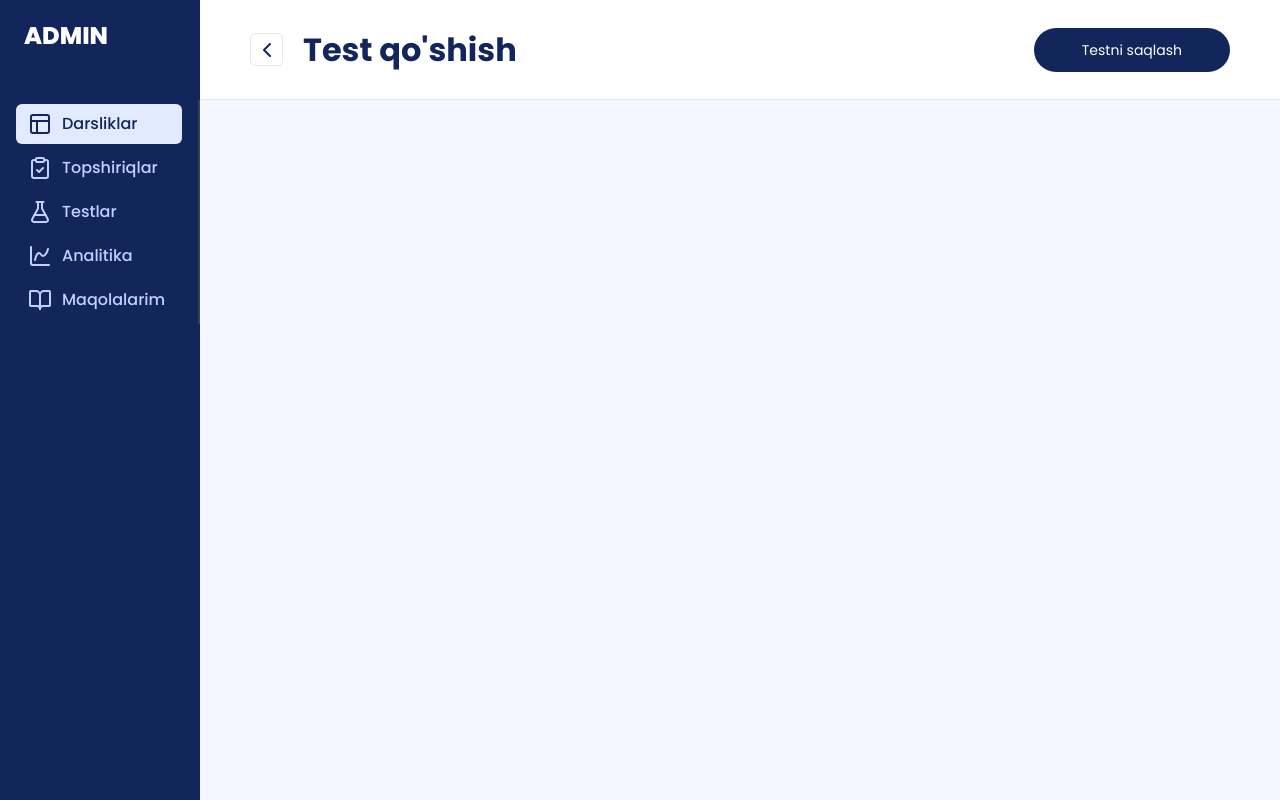
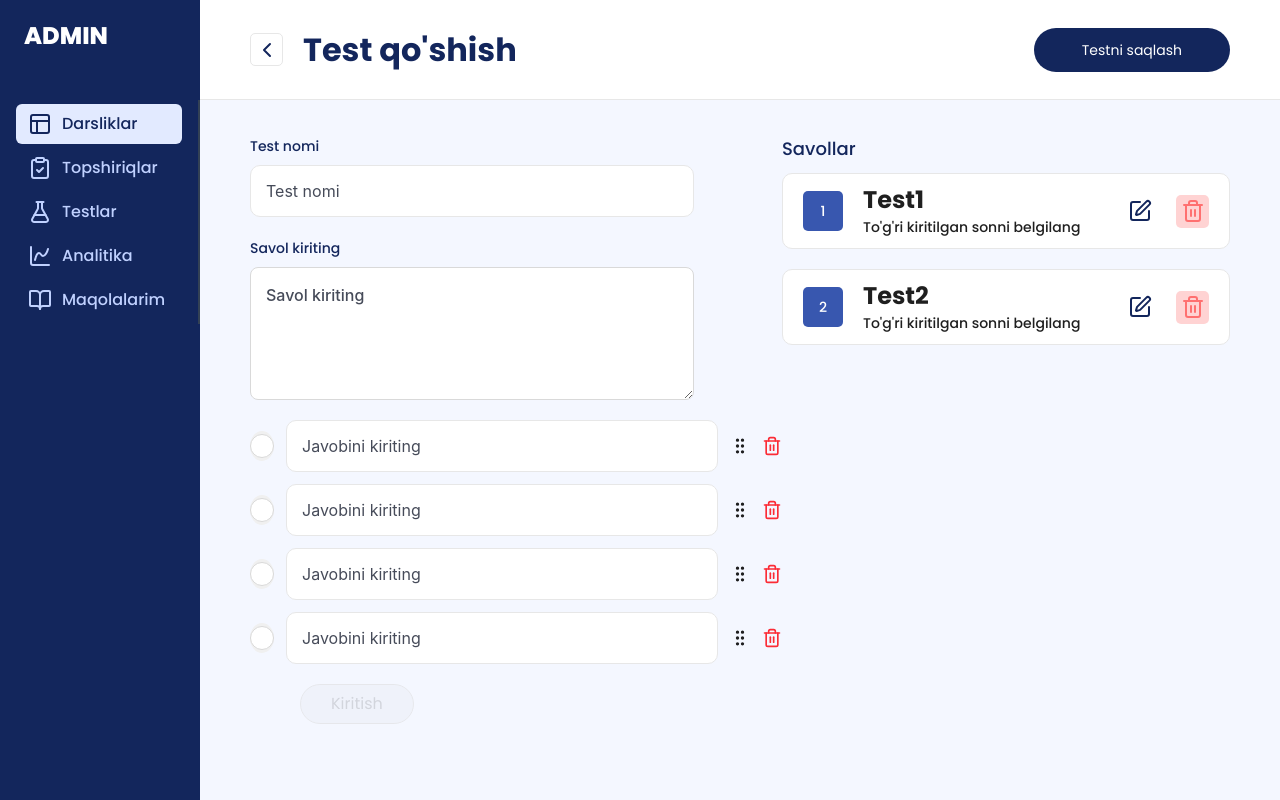
Before and after one commit to Sariqdasturchi/education, a React (Vite) app: page /admin/add-test in a window 1280 px wide. Built offline with nearby package versions, Linux system fonts and the light colour scheme; a web font is replaced by a local one.

Commit message:
test qo'shish page

```diff
--- a/package.json
+++ b/package.json
@@ -11,6 +11,9 @@
   },
   "dependencies": {
     "@ant-design/icons": "^5.6.1",
+    "@dnd-kit/accessibility": "^3.1.1",
+    "@dnd-kit/core": "^6.3.1",
+    "@dnd-kit/sortable": "^10.0.0",
     "@tailwindcss/vite": "^4.0.14",
     "antd": "^5.24.4",
     "framer-motion": "^12.5.0",
--- a/src/admin/pages/add-test.jsx
+++ b/src/admin/pages/add-test.jsx
@@ -1,9 +1,322 @@
-import React from "react";
+import React, { useState, useEffect } from "react";
+import { Button, Checkbox, Form, Input } from "antd";
+import { GripVertical, SquarePen, Trash2 } from "lucide-react";
+import styled from "styled-components";
+import { DndContext, closestCenter } from "@dnd-kit/core";
+import { SortableContext, arrayMove, useSortable } from "@dnd-kit/sortable";
+import { CSS } from "@dnd-kit/utilities";
+
+const { TextArea } = Input;
+const StyledInput = styled(Input)`
+  border: 1px solid #e7e7e7 !important;
+  box-shadow: none;
+  padding: 8px 12px;
+  border-radius: 10px;
+
+  &::placeholder {
+    color: #464b59;
+  }
+  &:active {
+    border: 1px solid #e7e7e7;
+  }
+
+  &:focus {
+    border-color: black !important;
+    box-shadow: none !important;
+  }
+
+  @media (min-width: 768px) {
+    padding: 13px 15px;
+  }
+`;
+const StyledTextArea = styled(TextArea)`
+  padding: 15px;
+  font-weight: 500;
+  font-size: 16px;
+  &::placeholder {
+    color: #464b59;
+  }
+  &:hover {
+    border: 1px solid #e7e7e7;
+  }
+  &:active {
+    border: 1px solid #e7e7e7;
+  }
+  &:focus {
+    border-color: black !important;
+    box-shadow: none !important;
+  }
+`;
+const StyledCheckbox = styled(Checkbox)`
+  width: 30px;
+  height: 30px;
+  background-color: #f0f0f0;
+  border-radius: 50%;
+  display: flex;
+  align-items: center;
+  justify-content: center;
+
+  // Custom border
+
+  &.ant-checkbox-checked {
+    background-color: #3857af; // Yashil rang
+    border-color: #3857af;
+  }
+
+  .ant-checkbox-inner {
+    width: 24px;
+    height: 24px;
+    border-radius: 50%;
+  }
+`;
+const StyledButton = styled(Button)`
+  color: #13265c;
+  border-radius: 50px;
+  border: 1px solid #13265c;
+  margin-top: 20px;
+  padding: 10px 30px;
+  margin-left: 50px;
+
+  &:hover {
+    border-color: #13265c !important;
+    color: #13265c !important;
+  }
+  &:disabled {
+    opacity: 0.5;
+    cursor: not-allowed;
+    pointer-events: none;
+  }
+`;
+
+const VariantItem = ({ variant, index, onDelete, onChange }) => {
+  const { attributes, listeners, setNodeRef, transform, transition } =
+    useSortable({
+      id: variant.id,
+    });
+
+  const style = {
+    transform: CSS.Transform.toString(transform),
+    transition,
+  };
+
+  return (
+    <div ref={setNodeRef} style={style} className="flex items-center gap-3">
+      <StyledCheckbox
+        checked={variant.correct}
+        onChange={(e) => {
+          // Only allow one checkbox to be checked at a time
+          onChange(index, {
+            ...variant,
+            correct: e.target.checked,
+            // If this checkbox is being checked, uncheck all others
+            ...(e.target.checked && { forceUncheckOthers: true })
+          });
+        }}
+      />
+      <StyledInput
+        className="max-w-[437px]"
+        size="large"
+        value={variant.text}
+        onChange={(e) => onChange(index, { ...variant, text: e.target.value })}
+        placeholder="Javobini kiriting"
+      />
+      <span {...listeners} {...attributes} className="cursor-grab">
+        <GripVertical size={20} />
+      </span>
+      <button onClick={() => onDelete(index)} className="text-red-500">
+        <Trash2 size={20} />
+      </button>
+    </div>
+  );
+};
 
 export default function AddTest() {
-  return <div>
-    <div className="flex">
-      <div></div>
+  const [variants, setVariants] = useState([
+    { id: 1, text: "", correct: false },
+    { id: 2, text: "", correct: false },
+    { id: 3, text: "", correct: false },
+    { id: 4, text: "", correct: false },
+  ]);
+
+  const [isSubmitDisabled, setIsSubmitDisabled] = useState(true);
+
+  useEffect(() => {
+    const allVariantsFilled = variants.every(v => v.text.trim() !== "");
+    const oneCorrectSelected = variants.some(v => v.correct);
+    setIsSubmitDisabled(!(allVariantsFilled && oneCorrectSelected));
+  }, [variants]);
+
+  const handleDelete = (index) => {
+    setVariants((prev) => prev.filter((_, i) => i !== index));
+  };
+
+  const handleChange = (index, newVariant) => {
+    setVariants((prev) => {
+      let updatedVariants = prev.map((item, i) =>
+        i === index ? newVariant : item
+      );
+
+      if (newVariant.forceUncheckOthers) {
+        updatedVariants = updatedVariants.map((v, i) =>
+          i !== index ? { ...v, correct: false } : v
+        );
+      }
+
+      return updatedVariants;
+    });
+  };
+
+  const handleDragEnd = (event) => {
+    const { active, over } = event;
+    if (!over || active.id === over.id) return;
+
+    setVariants((prev) => {
+      const oldIndex = prev.findIndex((item) => item.id === active.id);
+      const newIndex = prev.findIndex((item) => item.id === over.id);
+      return arrayMove(prev, oldIndex, newIndex);
+    });
+  };
+
+  const [tests, setTests] = useState([
+    {
+      id: 1,
+      testName: "Test1",
+      question: "To'g'ri kiritilgan sonni belgilang",
+    },
+    {
+      id: 2,
+      testName: "Test2",
+      question: "To'g'ri kiritilgan sonni belgilang",
+    },
+  ]);
+
+  const onFinish = (values) => {
+    console.log(values);
+    console.log(variants);
+
+  };
+
+  return (
+    <div>
+      <div>
+        <div className="flex justify-between items-start">
+          <Form
+            name="test"
+            onFinish={onFinish}
+            layout="vertical"
+            autoComplete="off"
+            className="w-full"
+            requiredMark={false}
+          >
+            <div className="flex items-start justify-between">
+              <div className="flex flex-col w-full gap-5">
+                <div className="flex flex-col gap-5 max-w-[444px] w-full">
+                  <Form.Item
+                    className="!mb-0"
+                    label={
+                      <span className="font-medium text-[#13265C]">
+                        Test nomi
+                      </span>
+                    }
+                    name="testName"
+                    rules={[
+                      {
+                        required: true,
+                        message: "Iltimos test nomini kiriting!",
+                      },
+                    ]}
+                  >
+                    <StyledInput size="large" placeholder="Test nomi" />
+                  </Form.Item>
+                  <Form.Item
+                    className="!mb-0"
+                    label={
+                      <span className="font-medium text-[#13265C]">
+                        Savol kiriting
+                      </span>
+                    }
+                    name="question"
+                    rules={[
+                      {
+                        required: true,
+                        message: "Iltimos savolni kiriting!",
+                      },
+                    ]}
+                  >
+                    <StyledTextArea
+                      rows={4}
+                      size="large"
+                      placeholder="Savol kiriting"
+                    />
+                  </Form.Item>
+                </div>
+                <div className="">
+                  <DndContext
+                    collisionDetection={closestCenter}
+                    onDragEnd={handleDragEnd}
+                  >
+                    <SortableContext items={variants.map((v) => v.id)}>
+                      <div className="flex flex-col gap-3">
+                        {variants.map((variant, index) => (
+                          <VariantItem
+                            key={variant.id}
+                            variant={variant}
+                            index={index}
+                            onDelete={handleDelete}
+                            onChange={handleChange}
+                          />
+                        ))}
+                      </div>
+                    </SortableContext>
+                  </DndContext>
+                  <Form.Item label={null} className="!mb-0 w-fit">
+                    <StyledButton
+                      disabled={isSubmitDisabled}
+                      size="large"
+                      htmlType="submit"
+                    >
+                      Kiritish
+                    </StyledButton>
+                  </Form.Item>
+                </div>
+              </div>
+              <div>
+                <p className="text-lg font-medium text-[#13265C] pb-[10px]">
+                  Savollar
+                </p>
+                <div className="flex flex-col gap-5">
+                  {tests.map((item, i) => (
+                    <div
+                      key={item.id}
+                      className="max-w-[453px] w-full flex justify-between items-center py-[10px] px-5 gap-5 bg-white rounded-[10px] border border-[#E7E7E7]"
+                    >
+                      <div className="flex items-center gap-5">
+                        <p className="w-10 h-10 bg-[#3857AF] rounded-[5px] flex items-center justify-center font-medium text-white">
+                          {i + 1}
+                        </p>
+                        <div>
+                          <p className="text-2xl font-bold">{item.testName}</p>
+                          <p className="font-medium w-[240px] whitespace-nowrap overflow-hidden overflow-ellipsis">
+                            {item.question}
+                          </p>
+                        </div>
+                      </div>
+                      <div className="flex items-center gap-5">
+                        <button className="text-[#13265C] w-[33px] h-[33px] rounded-[5px] cursor-pointer flex items-center justify-center">
+                          <SquarePen size={24} />
+                        </button>
+                        <button className="text-[#FF7070] w-[33px] h-[33px] bg-[#FFD3D3] rounded-[5px] cursor-pointer flex items-center justify-center">
+                          <Trash2 size={24} />
+                        </button>
+                      </div>
+                    </div>
+                  ))}
+                </div>
+              </div>
+            </div>
+          </Form>
+        </div>
+      </div>
     </div>
-  </div>;
+  );
 }
```
Also changed, not shown: 1 other file (tests, documents, lock files or other folders).
